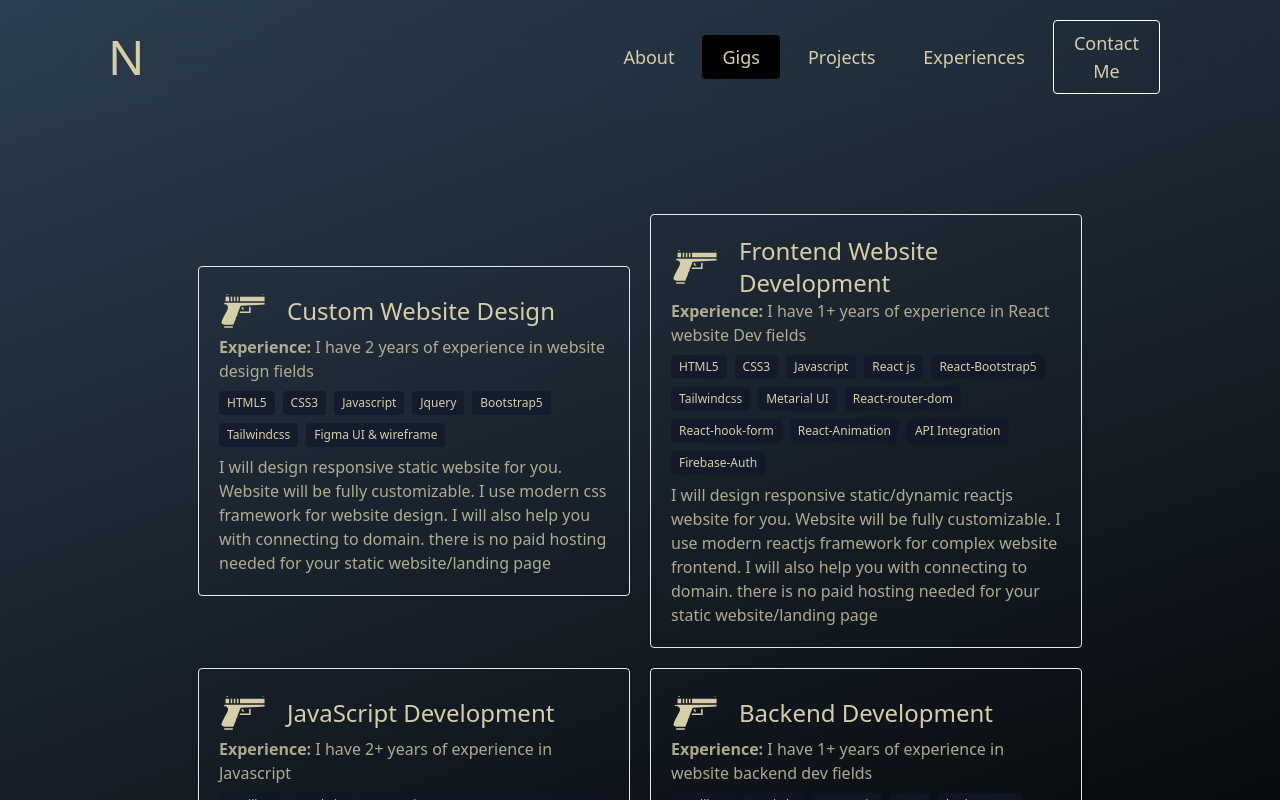
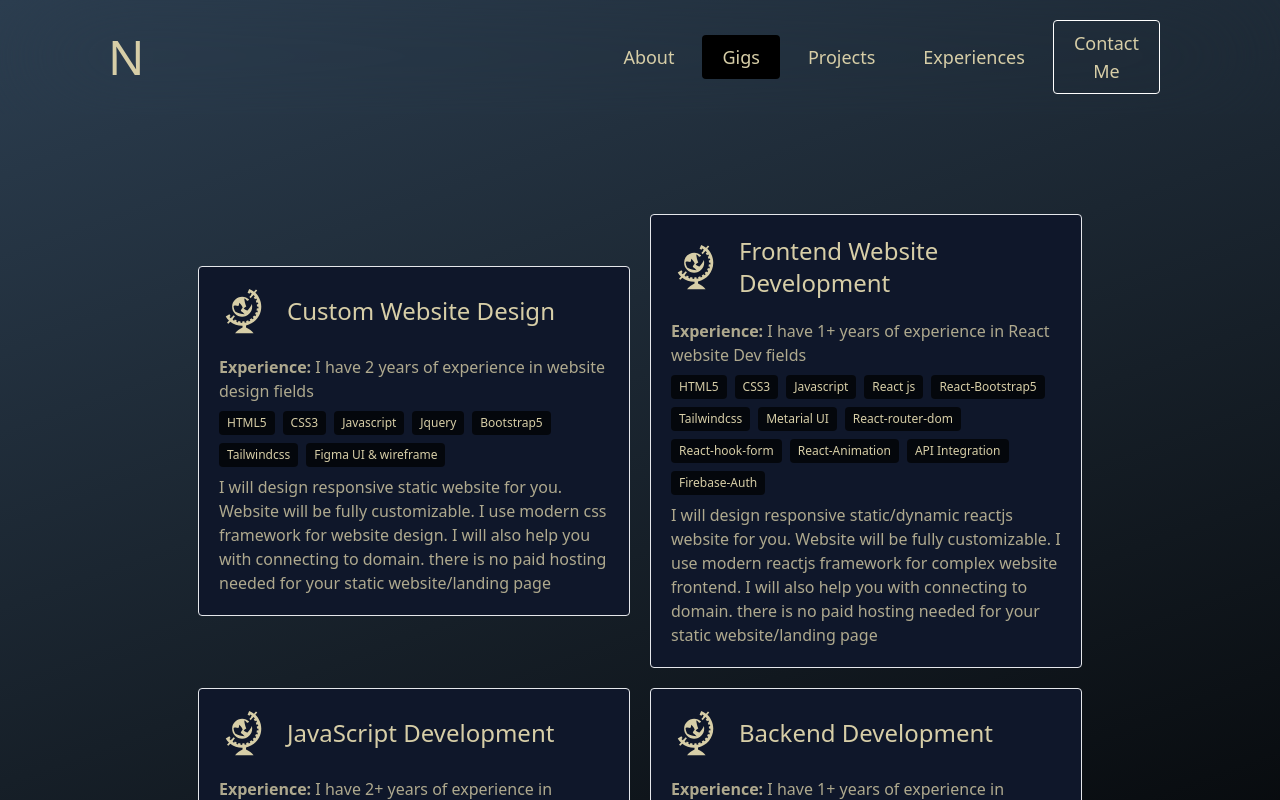
Before and after one commit to kaiesmahmud/nehal-portfolio, a React (Create React App) app: page /gigs in a window 1280 px wide. Shown: the top 800 px of the page. Built offline with nearby package versions, Linux system fonts and the light colour scheme.

Commit message:
gigs page updated

```diff
--- a/src/pages/About.js
+++ b/src/pages/About.js
@@ -68,7 +68,7 @@ const About = () => {
                 </div>
             </section>
             {/* -----------------------Language Section---------------------------------------- */}
-            <section className='pt-20'>
+            <section className='pt-20 text-xs lg:text-base'>
                 <h1 className='text-3xl font-extralight text-center pb-10 '>Language</h1>
                 <div className='flex items-center justify-center gap-6 font-extralight'>
                     <h4 className='bg-black border rounded px-2 py-1'>English</h4>
@@ -76,7 +76,7 @@ const About = () => {
                 </div>
             </section>
             {/* -----------------------Hobby Section---------------------------------------- */}
-            <section className='pt-20'>
+            <section className='pt-20 text-xs lg:text-base'>
                 <h1 className='text-3xl font-extralight text-center pb-10 '>Hobby</h1>
                 <div className='flex items-center justify-center flex-wrap gap-6 font-extralight'>
                     <h4 className='bg-black border rounded px-3 py-1'>Programming</h4>
--- a/src/pages/Gigs.js
+++ b/src/pages/Gigs.js
@@ -1,6 +1,6 @@
 import React from 'react';
 //icons
-import {GiGlock} from 'react-icons/gi'
+import {GiGlobe} from 'react-icons/gi'
 
 const Gigs = () => {
     const gigs = [
@@ -52,9 +52,9 @@ const Gigs = () => {
         <div className='m-10 lg:m-20 p-5 flex flex-wrap justify-center items-center gap-5'>
             {
                 gigs.map(ob=>(
-                    <div key={ob.id} className=' border p-5 w-[100%] lg:w-[40%] rounded hover:bg-black transition-all ease-in duration-300'>
-                        <div className='flex justify-start gap-5 items-center'>
-                            <div className='text-xl lg:text-5xl'><GiGlock/></div>
+                    <div key={ob.id} className=' border p-5 w-[100%] lg:w-[40%] rounded bg-slate-900 hover:bg-black transition-all ease-in duration-300'>
+                        <div className='flex justify-start gap-5 items-center pb-5'>
+                            <div className='text-3xl lg:text-5xl'><GiGlobe/></div>
                             <h1 className='text-xl lg:text-2xl font-light'>{ob.name}</h1>
                         </div>
                         <div>
@@ -64,7 +64,7 @@ const Gigs = () => {
                             <div className='text-xs my-2 font-extralight flex flex-wrap items-center gap-2 '>
                                 {
                                     ob?.platforms.map(ob=>
-                                    <div className='text-xs rounded px-2 py-1 bg-slate-900 bg-opacity-70'>{ob}</div>)
+                                    <div className='text-xs rounded px-2 py-1 bg-black hover:border bg-opacity-70'>{ob}</div>)
                                 }
                             </div>
                             <p className='font-extralight opacity-80'>
```
